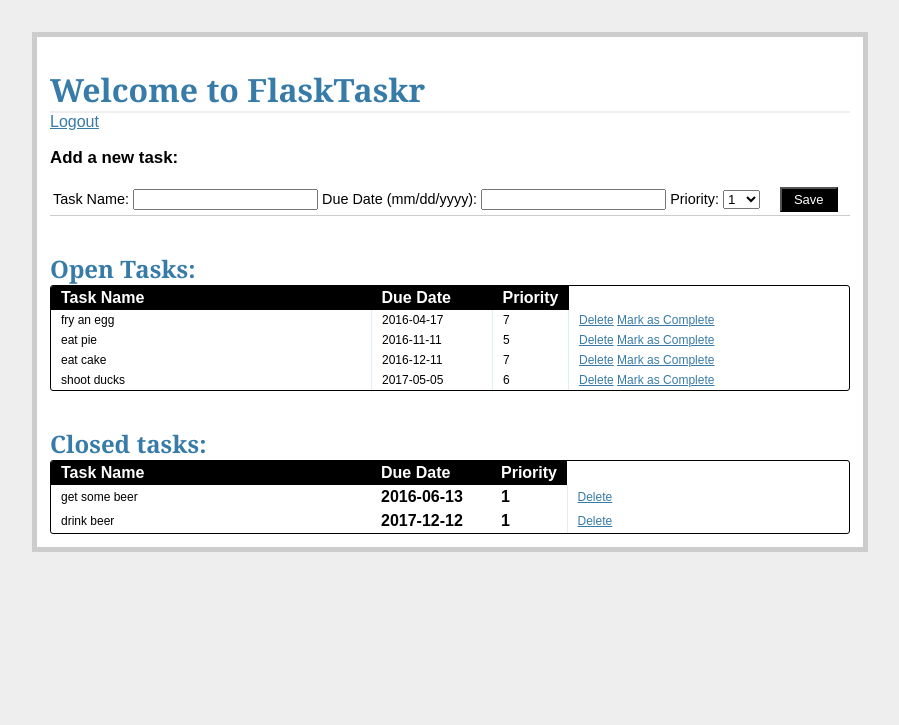
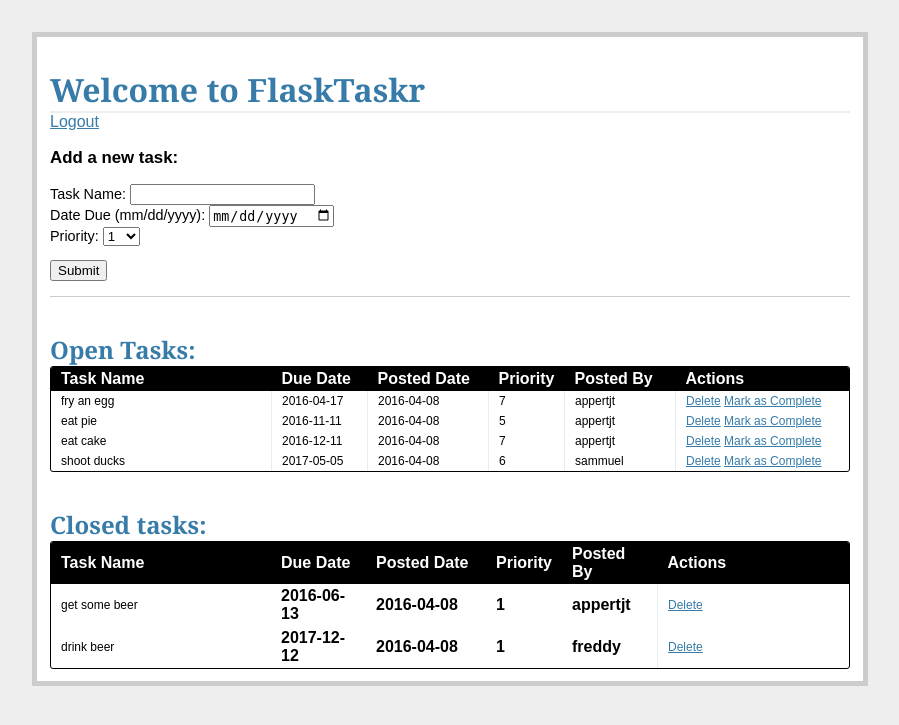
Before and after one commit to jjapp/flasktaskr, a Flask app: page /tasks/ in a window 1280 px wide. Shown: the top 725 px of the page, without its empty margins (190-1089 px from the left). Run offline with Flask 2, Linux system fonts and the light colour scheme; a user stored in the database is signed in; data comes from the database, SQL or seed files in the repository; both versions use the stored data as it was after the commit.

Commit message:
added user functionality and improved login handling

```diff
--- a/project/_config.py
+++ b/project/_config.py
@@ -11,8 +11,6 @@ import os
 basedir=os.path.abspath(os.path.dirname(__file__))
 
 DATABASE='flastaskr.db'
-USERNAME='admin'
-PASSWORD='admin'
 CSRF_ENABLED=True
 SECRET_KEY='my_precious'
 
--- a/project/db_create.py
+++ b/project/db_create.py
@@ -15,8 +15,8 @@ from datetime import date
 db.create_all()
 
 #insert data
-db.session.add(Task("finish this tutorial", date(2016, 5, 16), 10, 1))
-db.session.add(Task("Finish Real Python", date(2016, 8, 10), 10, 1))
+#db.session.add(Task("finish this tutorial", date(2016, 5, 16), 10, 1))
+#db.session.add(Task("Finish Real Python", date(2016, 8, 10), 10, 1))
 
 # commit the changes
 db.session.commit
--- a/project/forms.py
+++ b/project/forms.py
@@ -8,8 +8,8 @@ Created on Thu Apr 07 15:06:56 2016
 #project/forms.py
 
 from flask_wtf import Form
-from wtforms import StringField, DateField, IntegerField, SelectField
-from wtforms.validators import DataRequired
+from wtforms import StringField, DateField, IntegerField, SelectField, PasswordField
+from wtforms.validators import DataRequired, Length, EqualTo
 
 class AddTaskForm(Form):
     task_id=IntegerField()
@@ -18,3 +18,13 @@ class AddTaskForm(Form):
     priority=SelectField('Priority', validators=[DataRequired()],choices=[
     ('1','1'),('2','2'),('3','3'),('4','4'),('5','5'),('6','6'), ('7','7'),('8','8'),('9','9'),('10','10')])
     status=IntegerField('Status')
+
+class RegisterForm(Form):
+    name=StringField('Username', validators=[DataRequired(), Length(min=6, max=25)])
+    email=StringField('Email', validators=[DataRequired(), Length(min=6, max=40)])
+    password=PasswordField('Password', validators=[DataRequired(), Length(min=6, max=40)])
+    confirm=PasswordField('Repeat Password', validators=[DataRequired(), EqualTo('password', message='Passwords must match')])
+
+class LoginForm(Form):
+    name=StringField('Username', validators=[DataRequired()])
+    password=PasswordField('Password', validators=[DataRequired()])
--- a/project/templates/tasks.html
+++ b/project/templates/tasks.html
@@ -5,41 +5,16 @@
 <a href="/logout">Logout</a>
 <div class="add-task">
 	<h3>Add a new task:</h3>
-	<table>
-		<tr>
 	<form action="{{ url_for('new_task') }}" method="post">
 		{{ form.csrf_token }}
-				<td>
-					<label>Task Name:</label>
-					<input name="name" type="text">
-				</td>
-				<td>
-					<label>Due Date (mm/dd/yyyy):</label>
-					<input name="due_date" type ="text" width="120px">
-				</td>
-				<td>
-					<label>Priority:</label>
-					<select name="priority" width="100px">
-						<option value="1">1</option>
-						<option value="2">2</option>
-						<option value="3">3</option>
-						<option value="4">4</option>
-						<option value="5">5</option>
-						<option value="6">6</option>
-						<option value="7">7</option>
-						<option value="8">8</option>
-						<option value="9">9</option>
-						<option value="10">10</option>
-					</select>
-				</td>
-				<td>
-					&nbsp;
-					&nbsp;
-					<input class="button" type="submit" value="Save">
-				</td>
+		<p>
+			{{ form.name.label }}: {{ form.name}}<br>
+			{{ form.due_date.label }}: {{ form.due_date }}<br>
+			{{ form.priority.label }}: {{ form.priority }}
+		</p>
+		<p><input type="submit" value="Submit"></p>
+
 	</form>
-		</tr>
-	</table>
 </div>
 <div class="entries">
 	<br>
@@ -49,16 +24,21 @@
 		<table>
 			<thead>
 				<tr>
-					<th width="300px"><strong>Task Name</strong></th>
-					<th width="100px"><strong>Due Date</strong></th>
+					<th width="200px"><strong>Task Name</strong></th>
+					<th width="75px"><strong>Due Date</strong></th>
+					<th width ="100px"><strong>Posted Date</strong></th>
 					<th width="50px"><strong>Priority</strong></th>
+					<th width="90px"><stong>Posted By</stong></th>
+					<th><strong>Actions</strong></th>
 				</tr>
 			</thead>
 			{% for task in open_tasks %}
 				<tr>
-					<td width="300px">{{ task.name }}</td>
-					<td width="100px">{{ task.due_date }}</td>
+					<td width="200px">{{ task.name }}</td>
+					<td width="75px">{{ task.due_date }}</td>
+					<td width="100px">{{ task.posted_date }}</td>
 					<td width="50px">{{  task.priority  }}</td>
+					<td width="90px">{{ task.poster.name }}</td>
 					<td>
 						<a href="{{ url_for('delete_entry', task_id=task.task_id)}}">Delete</a>
 						<a href="{{ url_for('complete', task_id=task.task_id)}}">Mark as Complete</a>
@@ -76,16 +56,21 @@
 		<table>
 			<thead>
 				<tr>
-				<th width="300px"><strong>Task Name</strong></th>
-				<th width="100px"><strong>Due Date</strong></th>
+					<th width="200px"><strong>Task Name</strong></th>
+					<th width="75px"><strong>Due Date</strong></th>
+					<th width="100px"><strong>Posted Date</strong></th>
 					<th width="50px"><strong>Priority</strong></th>
+					<th width="75px"><strong>Posted By</strong></th>
+					<th><strong>Actions</strong></th>
 				</tr>
 			</thead>
 			{% for task in closed_tasks %}
 				<tr>
-					<td width="300px">{{ task.name }}</td>
-					<th width="100px">{{ task.due_date }}</th>
+					<td width="200px">{{ task.name }}</td>
+					<th width="75px">{{ task.due_date }}</th>
+					<th width="100px">{{ task.posted_date }}</th>
 					<th width="50px">{{ task.priority }}</th>
+					<th width="75px">{{ task.poster.name }}</th>
 					<td>
 						<a href="{{ url_for('delete_entry', task_id = task.task_id) }}">Delete</a>
 					</td>
--- a/project/views.py
+++ b/project/views.py
@@ -6,13 +6,14 @@ Created on Wed Apr 06 07:58:24 2016
 """
 
 #project/views.py
+#imports
 
+from forms import AddTaskForm, RegisterForm, LoginForm
 
 from functools import wraps
-
-from flask import Flask, flash, redirect, render_template, request, session, url_for, g
-from forms import AddTaskForm
+from flask import Flask, flash, redirect, render_template, request, session, url_for
 from flask.ext.sqlalchemy import SQLAlchemy
+import datetime
 
 #config
 
@@ -20,12 +21,10 @@ app=Flask(__name__)
 app.config.from_object('_config')
 db=SQLAlchemy(app)
 
-from models import Task
+from models import Task, User
 
 
 #helper functions
-
-
 
 def login_required(test):
     @wraps(test)
@@ -43,20 +42,27 @@ def login_required(test):
 @app.route('/logout/')
 def logout():
     session.pop('logged_in', None)
+    session.pop('user_id', None)
     flash('Goodbye!')
     return redirect(url_for('login'))
 
 @app.route('/', methods=['GET', 'POST'])
 def login():
-    if request.method=='POST':
-        if request.form['username']!=app.config['USERNAME'] or request.form['password'] != app.config['PASSWORD']:
-            error='Invalid Credentials.  Please try again.'
-            return render_template('login.html', error=error)
+    error=None
+    form=LoginForm(request.form)
+    if request.method=="POST":
+        if form.validate_on_submit():
+            user=User.query.filter_by(name=request.form['name']).first()
+            if user is not None and user.password == request.form['password']:
+                session['logged_in']=True
+                session['user_id']=user.id
+                flash('Welcome!')
+                return redirect(url_for('tasks'))
+            else:
+                error='Invalid username or password.'
         else:
-            session['logged_in']=True
-            flash('Welcome')
-            return redirect(url_for('tasks'))
-    return render_template('login.html')
+            error='Both fields are required.'
+    return render_template('login.html', form=form, error=error)
 
 @app.route('/tasks/')
 @login_required
@@ -65,6 +71,19 @@ def tasks():
     closed_tasks=db.session.query(Task).filter_by(status='0').order_by(Task.due_date.asc())
     return render_template('tasks.html', form=AddTaskForm(request.form),open_tasks=open_tasks, closed_tasks=closed_tasks)
 
+@app.route('/register/', methods=['GET', 'POST'])
+def register():
+    error=None
+    form=RegisterForm(request.form)
+    if request.method=='POST':
+        if form.validate_on_submit():
+            new_user=User(form.name.data, form.email.data, form.password.data)
+            db.session.add(new_user)
+            db.session.commit()
+            flash('Thanks for registering.  Please login. ')
+            return redirect(url_for('login'))
+    return render_template('register.html', form=form, error=error)
+
 
 #Add new tasks
 @app.route('/add/', methods=['POST'])
@@ -72,7 +91,7 @@ def tasks():
 def new_task():
     form=AddTaskForm(request.form)
     if request.method=='POST':
-        new_task=Task(form.name.data, form.due_date.data, form.priority.data, '1')
+        new_task=Task(form.name.data, form.due_date.data, form.priority.data, datetime.datetime.utcnow(),'1', session['user_id'])
         db.session.add(new_task)
         db.session.commit()
         flash('New entry was succesfully posted.  Thanks.')
```
Also changed, not shown: project/db_migrate.py (added, +35 -0 lines), project/models.py (+25 -1 lines), project/templates/login.html (+10 -6 lines), project/templates/register.html (added, +25 -0 lines), project/flastaskr.db, 4 other files. Lines whose indentation alone changed are shown as unchanged.
